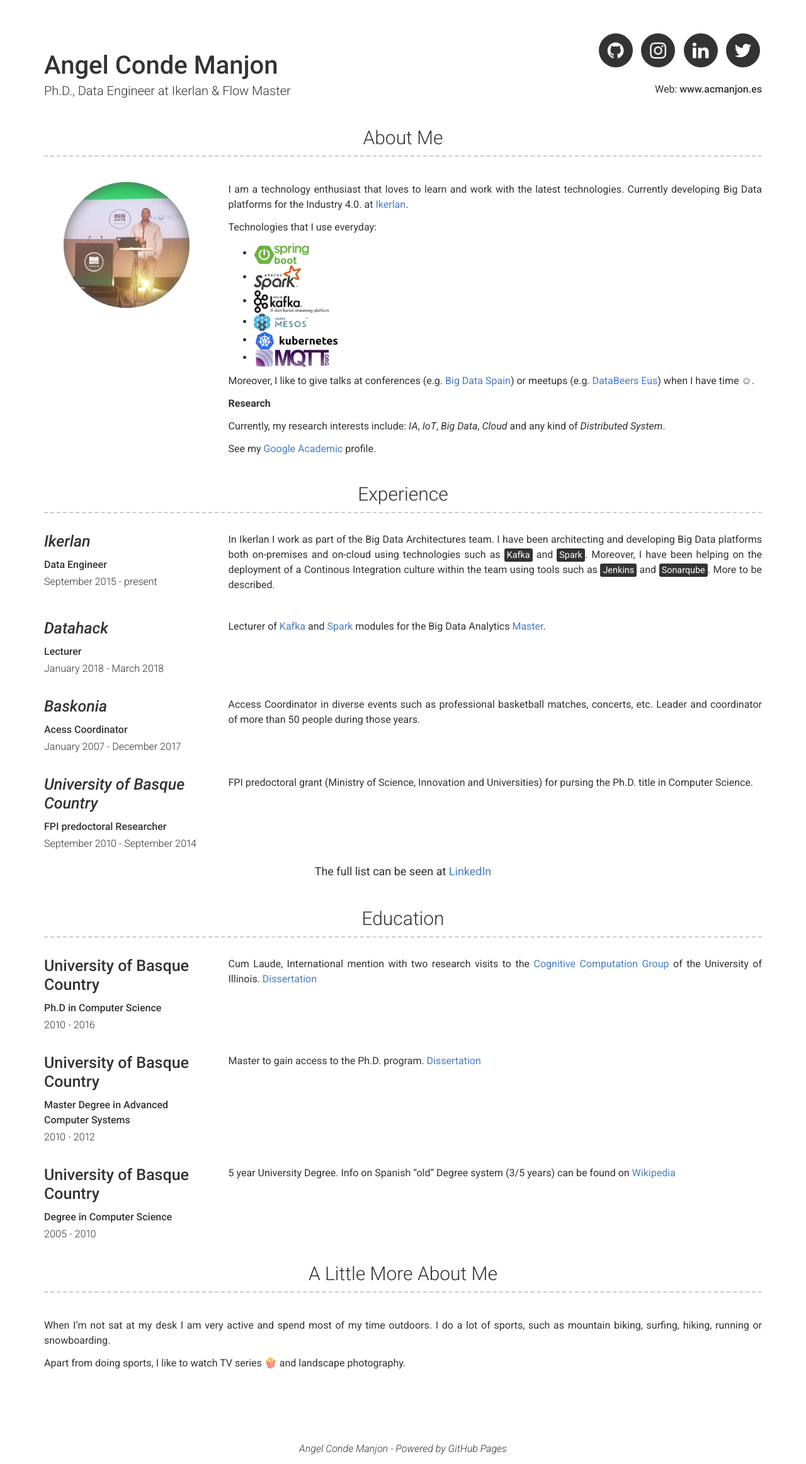
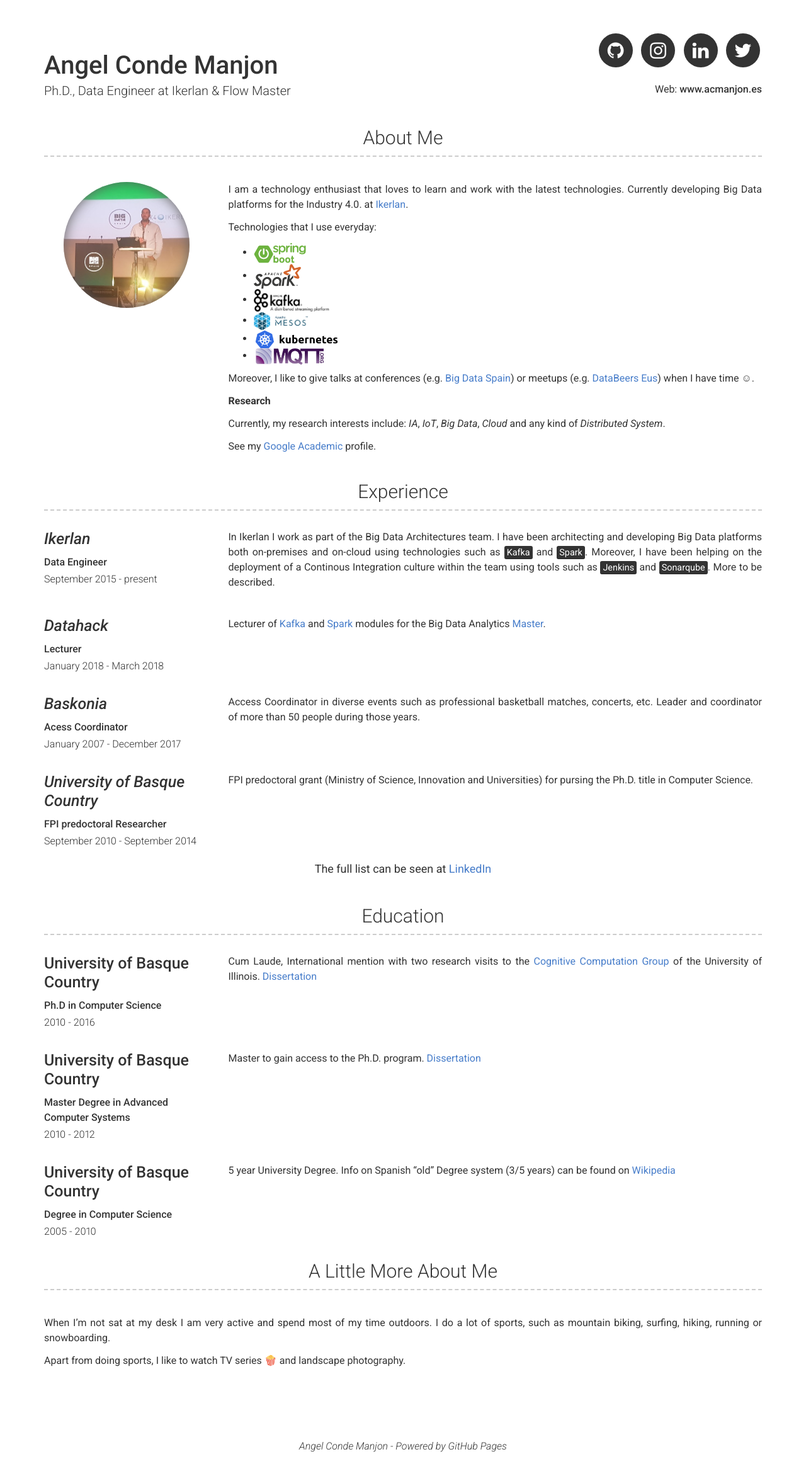
Before and after one commit to Neuw84/neuw84.github.io, a Jekyll site: the page built from index.md, in a window 1280 px wide. Shown: the whole page at 63% size. Built offline with Jekyll 4.4.1, drawn with Linux system fonts in a browser that asks for light colours.

Commit message:
Update _config.yml

```diff
--- a/_config.yml
+++ b/_config.yml
@@ -27,12 +27,12 @@ about_content: | # this will include new lines to allow paragraphs here you can
   I am a technology enthusiast that loves to learn and work with the latest technologies. Currently developing Big Data platforms for the Industry 4.0. at [Ikerlan](https://www.ikerlan.es/).
 
   Technologies that I use everyday:
-    * ![SpringBoot](assets/spring-boot-logo.png){:height="36px"}
+    * ![SpringBoot](assets/spring-boot-logo.png){:height="34px"}
     * ![Spark](assets/spark-logo-hd.png){:height="40px"}
     * ![Kafka](assets/kafka_logo.png){:height="36px"}
     * ![Mesos](assets/images.png){:height="30px"}
     * &nbsp;![Kubernetes](assets/kubernetes-horizontal-color.png){:height="28x"}
-    * &nbsp;![MQTT](assets/MQTT.png){:height="28px"}
+    * &nbsp;![MQTT](assets/MQTT.png){:height="26px"}
 
    Moreover, I like to give talks at conferences (e.g. [Big Data Spain](https://www.bigdataspain.org/)) or meetups (e.g. [DataBeers Eus](https://databeerseus.tumblr.com/)) when I have time &#9786;.
 
```
